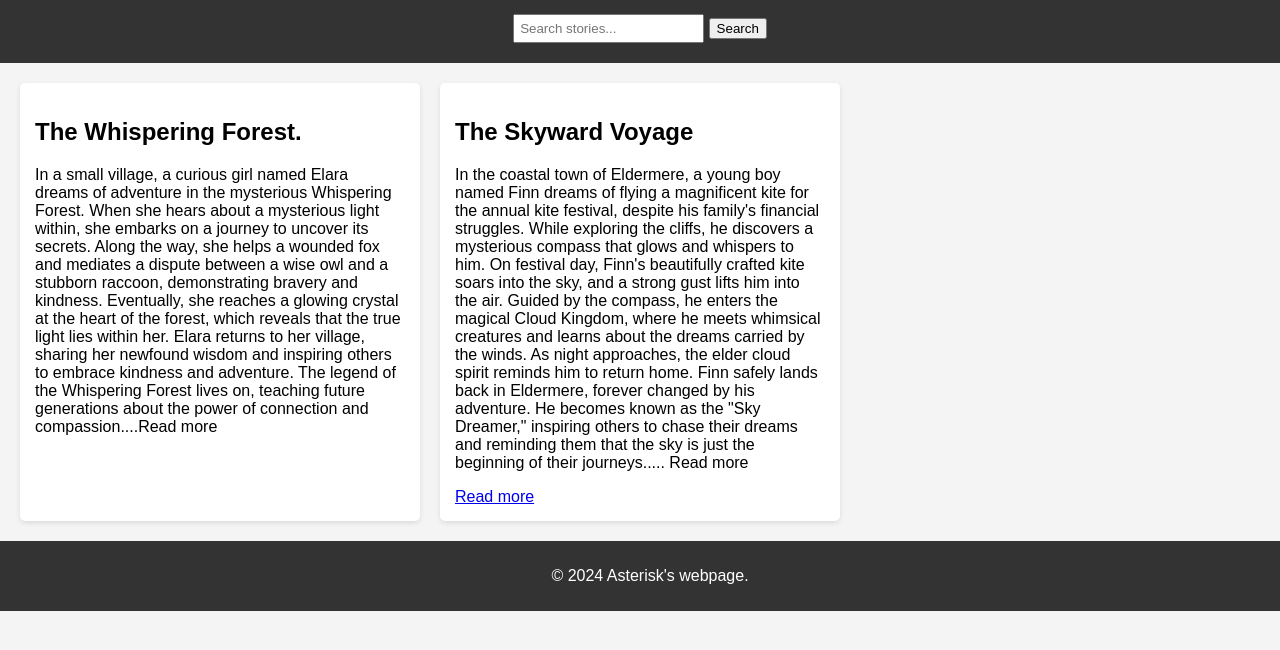
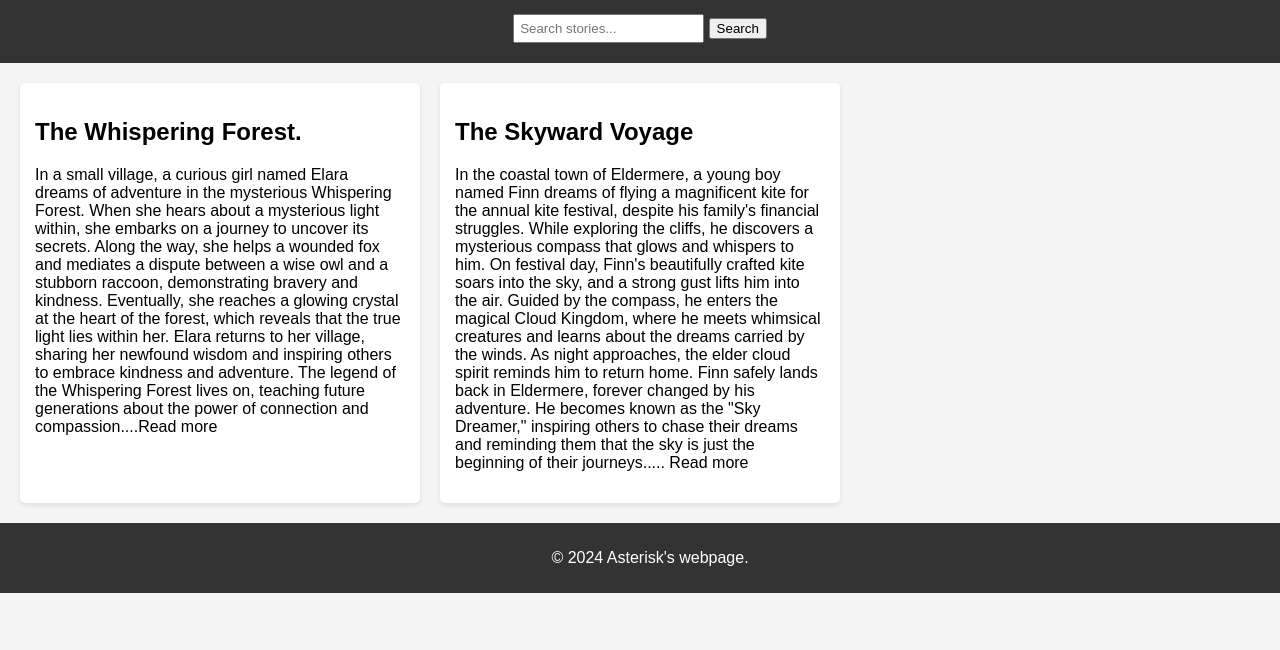
Before and after one commit to aAsTerisk/Amazing, a plain HTML site: page Asterisk.html in a window 1280 px wide. Shown: the part 120-770 px from the top of the page. Drawn offline with Linux system fonts and the light colour scheme.

Commit message:
Update Asterisk.html

```diff
--- a/Asterisk.html
+++ b/Asterisk.html
@@ -80,7 +80,7 @@ Chapter 6: The Return
 Reluctantly, Finn bid farewell to his new friends and followed the compass back toward Eldermere. The kite guided him gently down, and he landed safely among the cheering townsfolk, who were in awe of his incredible journey. Though he was back on solid ground, Finn felt forever changed. The experience taught him that dreams could take flight with a bit of courage and imagination. Epilogue: A Legacy of Dreams From that day on, Finn became known as the “Sky Dreamer.” Every year during the kite festival, he shared his story of the Cloud Kingdom, inspiring generations to dream big and chase the winds of adventure. The compass, now a cherished keepsake, reminded him that the sky was never the limit—only the beginning.
 There are more interesting stories,Just click on
 .</p>
-                <a href="Bob.html">Read more</a>
+
             </article>
             <!-- Add more stories as needed -->
         </section>
```
